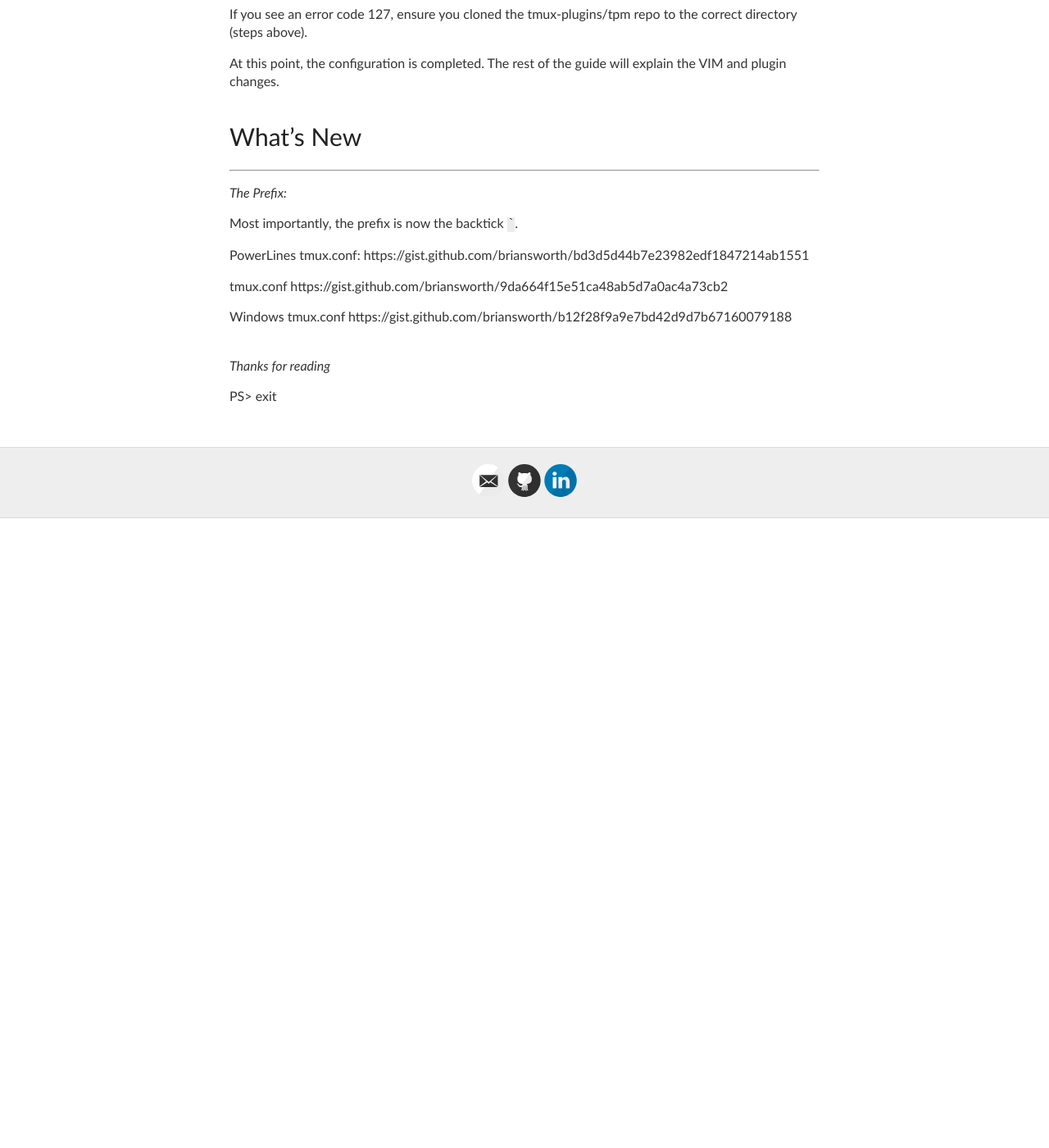
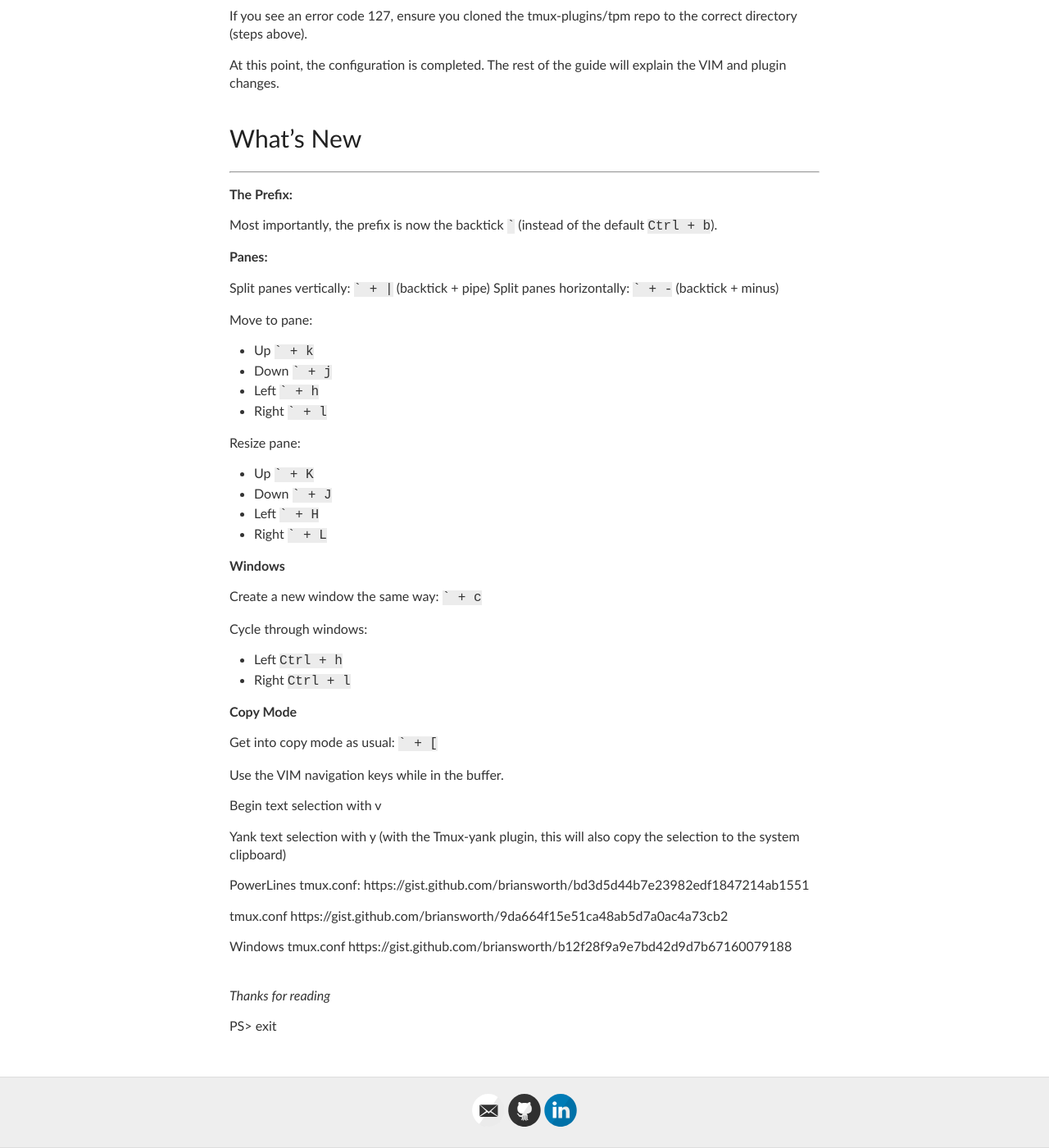
Before and after one commit to briansworth/dev, a Jekyll site: the page built from _posts/2020-8-15-Tmux-and-Vim.md, in a window 1280 px wide and 1400 px high, scrolled down 2239 px. Shown: the whole window at 82% size. Built offline with Jekyll 4.4.1, drawn with Linux system fonts in a browser that asks for light colours; before the commit the page ends 2871 px from its top, so only the background shows below that; some of the changed text lies outside the part shown.

Commit message:
Add Tmux cheatsheet for configuration changes

````diff
--- a/_posts/2020-8-15-Tmux-and-Vim.md
+++ b/_posts/2020-8-15-Tmux-and-Vim.md
@@ -33,7 +33,7 @@ sudo apt install tmux
 
 <p>
   This guide will do more than just add VIM keys to Tmux;
-  it will change the default Tmux prefix `Ctrl + b` to the backtick <code>`</code>.
+  it will change the default Tmux prefix <code>Ctrl + b</code> to the backtick <code>`</code>.
   Additionally, the new configuration references some useful Tmux plugins
   (we will install these in this guide).
 </p>
@@ -52,9 +52,9 @@ I have a pre-set Tmux.conf file stored as a Gist in GitHub for Linux and Windows
 
 #### Linux
 
-Here is the link for the [Linux Tmux config](https://gist.github.com/briansworth/9da664f15e51ca48ab5d7a0ac4a73cb2)
+Here is the link for the [Linux Tmux config](https://gist.github.com/briansworth/9da664f15e51ca48ab5d7a0ac4a73cb2).
 
-Run the following to quickly install it on Linux.
+Run the following to quickly install it on Linux (or copy it manually).
 
 ```bash
 TMUX_CONF=~/.tmux.conf
@@ -69,9 +69,9 @@ curl $GIST_URL -o $TMUX_CONF
 
 #### Windows
 
-Here is the link for the [Windows Tmux config](https://gist.github.com/briansworth/b12f28f9a9e7bd42d9d7b67160079188)
+Here is the link for the [Windows Tmux config](https://gist.github.com/briansworth/b12f28f9a9e7bd42d9d7b67160079188).
 
-Run the following to quickly install it on Windows.
+Run the following to quickly install it on Windows (or copy it manually).
 
 *NOTE: You will need to be in a bash shell on your WSL Distro*
 
@@ -123,11 +123,49 @@ The rest of the guide will explain the VIM and plugin changes.
 
 ----
 
-*The Prefix:*
+**The Prefix:**
 <p>
-  Most importantly, the prefix is now the backtick <code>`</code>.
+  Most importantly, the prefix is now the backtick <code>`</code>
+  (instead of the default <code>Ctrl + b</code>).
 </p>
 
+**Panes:**
+
+Split panes vertically: <code>` + |</code> (backtick + pipe)
+Split panes horizontally: <code>` + -</code> (backtick + minus)
+
+Move to pane:
+- Up    <code>` + k</code>
+- Down  <code>` + j</code>
+- Left  <code>` + h</code>
+- Right <code>` + l</code>
+
+Resize pane:
+- Up    <code>` + K</code>
+- Down  <code>` + J</code>
+- Left  <code>` + H</code>
+- Right <code>` + L</code>
+
+
+**Windows**
+
+Create a new window the same way: <code>` + c</code>
+
+Cycle through windows:
+- Left  `Ctrl + h`
+- Right `Ctrl + l`
+
+**Copy Mode**
+
+Get into copy mode as usual: <code>` + [</code>
+
+Use the VIM navigation keys while in the buffer.
+
+Begin text selection with v
+
+Yank text selection with y
+(with the Tmux-yank plugin,
+this will also copy the selection to the system clipboard)
 
 PowerLines tmux.conf:
 https://gist.github.com/briansworth/bd3d5d44b7e23982edf1847214ab1551
````
